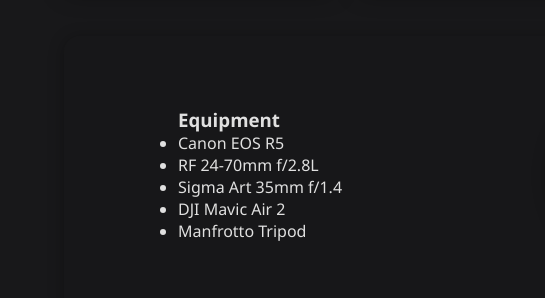
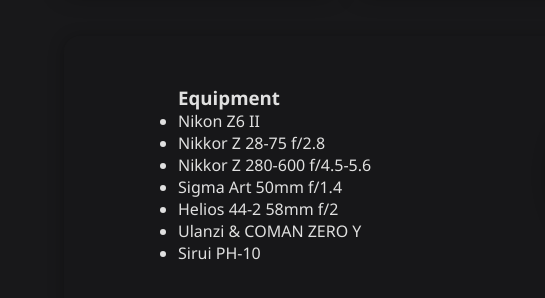
Before and after one commit to K42/portfoolio, a plain HTML site: page portfoolio/index.html in a window 1280 px wide. Shown: the part 710-1008 px from the top of the page, 0-545 px from the left. Drawn offline with Linux system fonts and the light colour scheme; grey boxes are pictures that could not be loaded.

Commit message:
update camera and lens details in album manifests; rename album entries for clarity

```diff
--- a/portfoolio/index.html
+++ b/portfoolio/index.html
@@ -3,7 +3,7 @@
 <head>
   <meta charset="UTF-8">
   <meta name="viewport" content="width=device-width,initial-scale=1.0">
-  <title>Photographer Portfolio</title>
+  <title>B L C K  /  K S T R L  /  Portfolio</title>
   <link rel="stylesheet" href="style.css">
 </head>
 <body>
--- a/portfoolio/script.js
+++ b/portfoolio/script.js
@@ -1,11 +1,13 @@
 // --- Configuration ---
 
 const equipment = [
-  "Canon EOS R5",
-  "RF 24-70mm f/2.8L",
-  "Sigma Art 35mm f/1.4",
-  "DJI Mavic Air 2",
-  "Manfrotto Tripod"
+  "Nikon Z6 II",
+  "Nikkor Z 28-75 f/2.8",
+  "Nikkor Z 280-600 f/4.5-5.6",
+  "Sigma Art 50mm f/1.4",
+  "Helios 44-2 58mm f/2",
+  "Ulanzi & COMAN ZERO Y",
+  "Sirui PH-10"
 ];
 
 const bio = `Kamil. Leśny Nerd. Black Kestrel Photography`;
@@ -186,7 +188,7 @@
     // Animate size change
     wrapper.style.width = prevWidth + "px";
     wrapper.style.height = prevHeight + "px";
-    void wrapper.offsetWidth; // Force reflow
+    //void wrapper.offsetWidth; // Force reflow
     wrapper.style.width = newWidth + "px";
     wrapper.style.height = newHeight + "px";
   };
```
Also changed, not shown: portfoolio/assets/albums/brenna2024/manifest.json, portfoolio/assets/albums/brenna2025/manifest.json, portfoolio/assets/albums/manifest.json.
